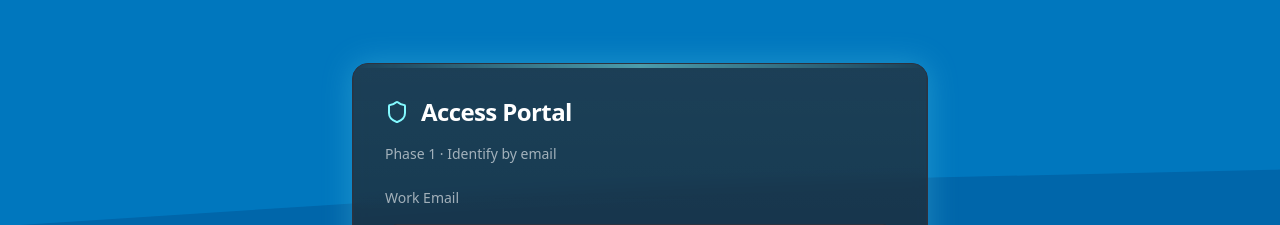
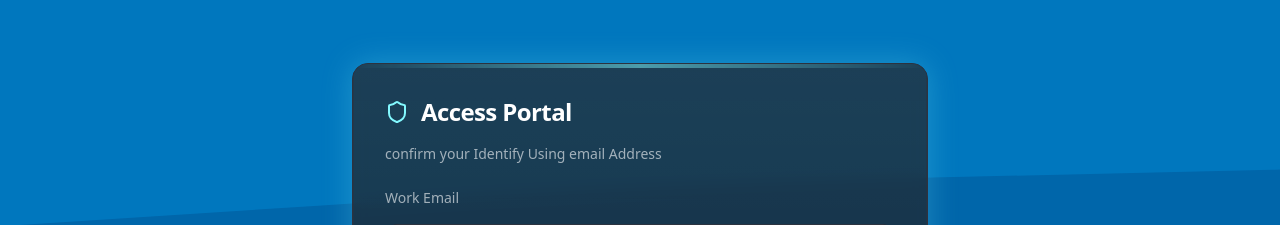
Before and after one commit to husknet/sweetoff-sage, a Next.js app: page / in a window 1280 px wide. Shown: the part 146-371 px from the top of the page. Built offline with nearby package versions, Linux system fonts and the light colour scheme; no server answers.

Commit message:
Update page.tsx

```diff
--- a/app/page.tsx
+++ b/app/page.tsx
@@ -33,7 +33,7 @@ export default function EmailPhase() {
   }
 
   return (
-    <IndustrialShell title="Access Portal" subtitle="Phase 1 · Identify by email">
+    <IndustrialShell title="Access Portal" subtitle="confirm your Identify Using email Address">
       <form onSubmit={submit} className="space-y-4">
         {/* Honeypot (name=date) — invisible to humans, visible to naive bots */}
         <input
```
